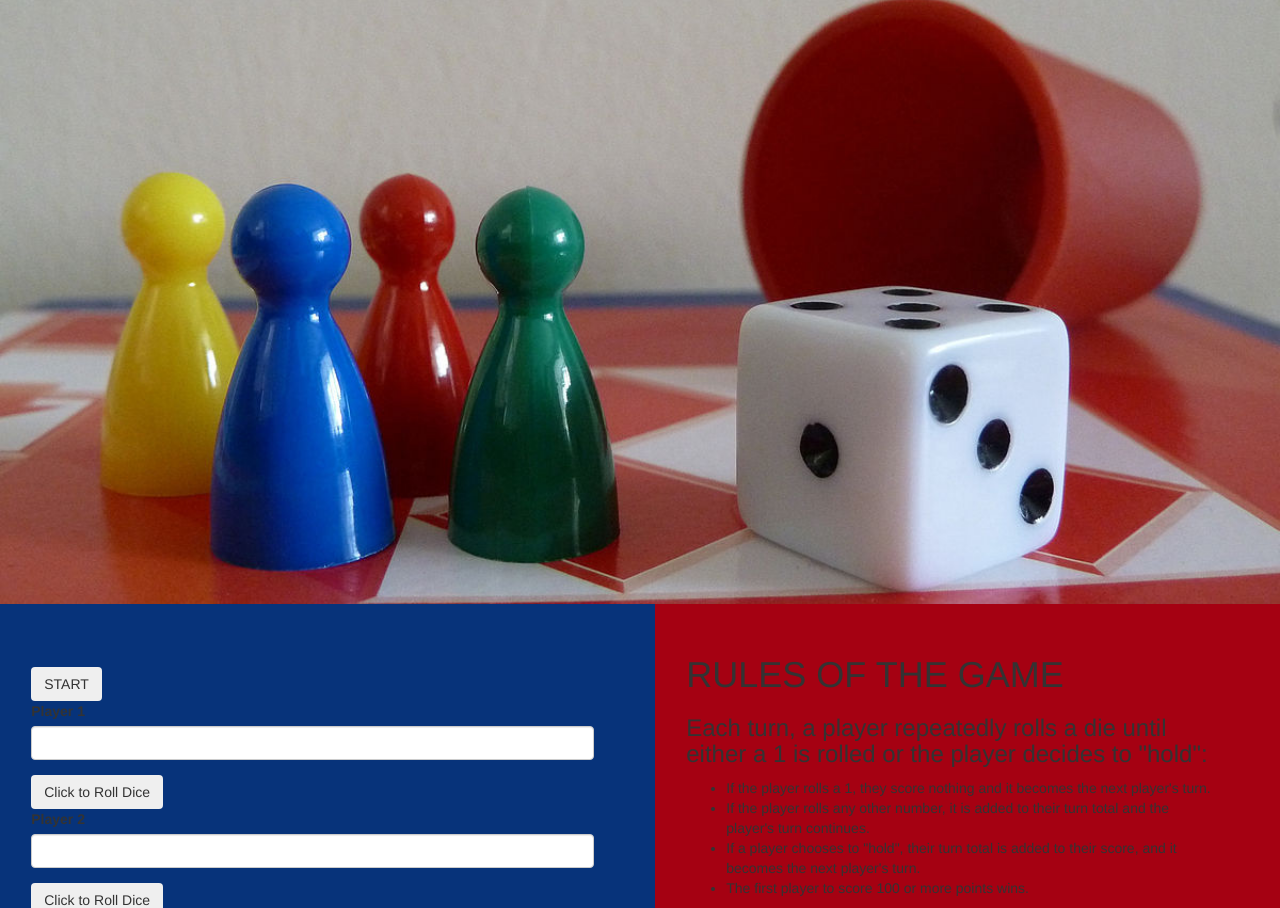
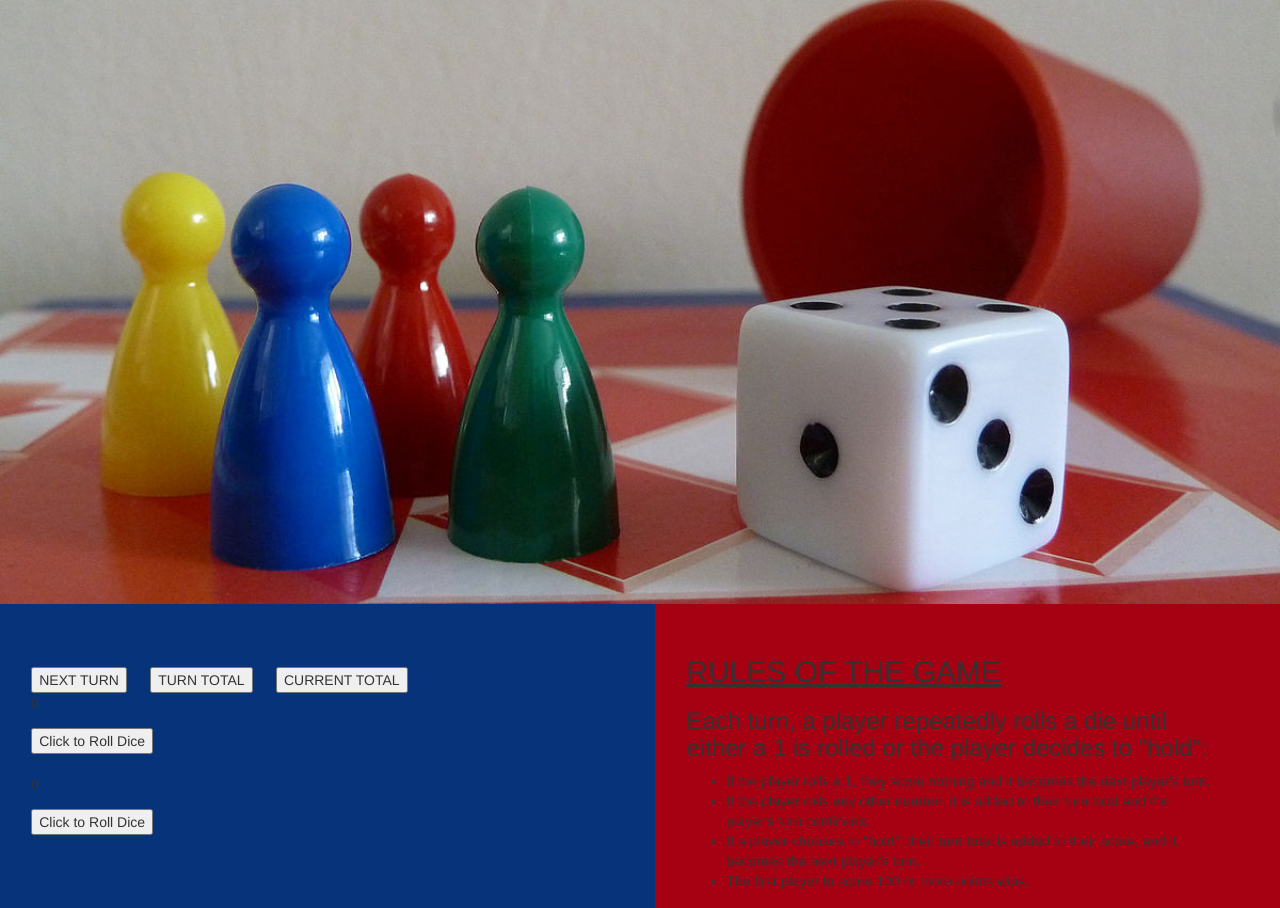
Before and after one commit to edithamadi/pigdice, a plain HTML site: page index.html in a window 1280 px wide. Shown: the part 116-1024 px from the top of the page. Drawn offline with Linux system fonts and the light colour scheme.

Commit message:
amodified index file

```diff
--- a/index.html
+++ b/index.html
@@ -13,7 +13,8 @@
 
       <div class="header">
 
-        <h1>LET'S PLAY PIG DICE</h1>
+        <h1>LET'S PLAY<br>
+           PIG DICE!</h1>
 
       </div>
 
@@ -26,22 +27,24 @@
           <div class="container1">
 
 
-            <button type="submit" class="btn">START</button>
+            <button onclick="rollDice()">NEXT TURN</button> &nbsp&nbsp&nbsp&nbsp
+            <button onclick="rollDice()">TURN TOTAL</button> &nbsp&nbsp&nbsp&nbsp
+            <button onclick="rollDice()">CURRENT TOTAL</button>
 
-              <form id="player1">
-                <div class="form-group">
-                  <label for="new-player1">Player 1</label>
-                  <input type="text" class="form-control" id="new-player1">
+              <form>
+                <div id="player1" class="form-group">
+                0
                 </div>
-                <button type="submit" class="btn">Click to Roll Dice</button>
+                  <button onclick="rollDice1()">Click to Roll Dice</button>
+                  <h2 id="status" style="clear:left;"></h2>
               </form>
 
-              <form id="player2">
-                <div class="form-group">
-                  <label for="new-player1">Player 2</label>
-                  <input type="text" class="form-control" id="new-player2">
+              <form>
+                <div id="player2" class="form-group">
+                0
                 </div>
-                <button type="submit" class="btn">Click to Roll Dice</button>
+                <button onclick="rollDice2()">Click to Roll Dice</button>
+                <h2 id="status" style="clear:left;"></h2>
               </form>
           </div>
        </div>
@@ -49,7 +52,7 @@
 
             <div class="col-md-6">
               <div class="footer">
-                <h1> RULES OF THE GAME</h1>
+                <h2><u>RULES OF THE GAME</u></h2>
                 <h3>Each turn, a player repeatedly rolls a die until either a 1 is rolled or the player decides to "hold":</h3>
 
                   <ul>
```
